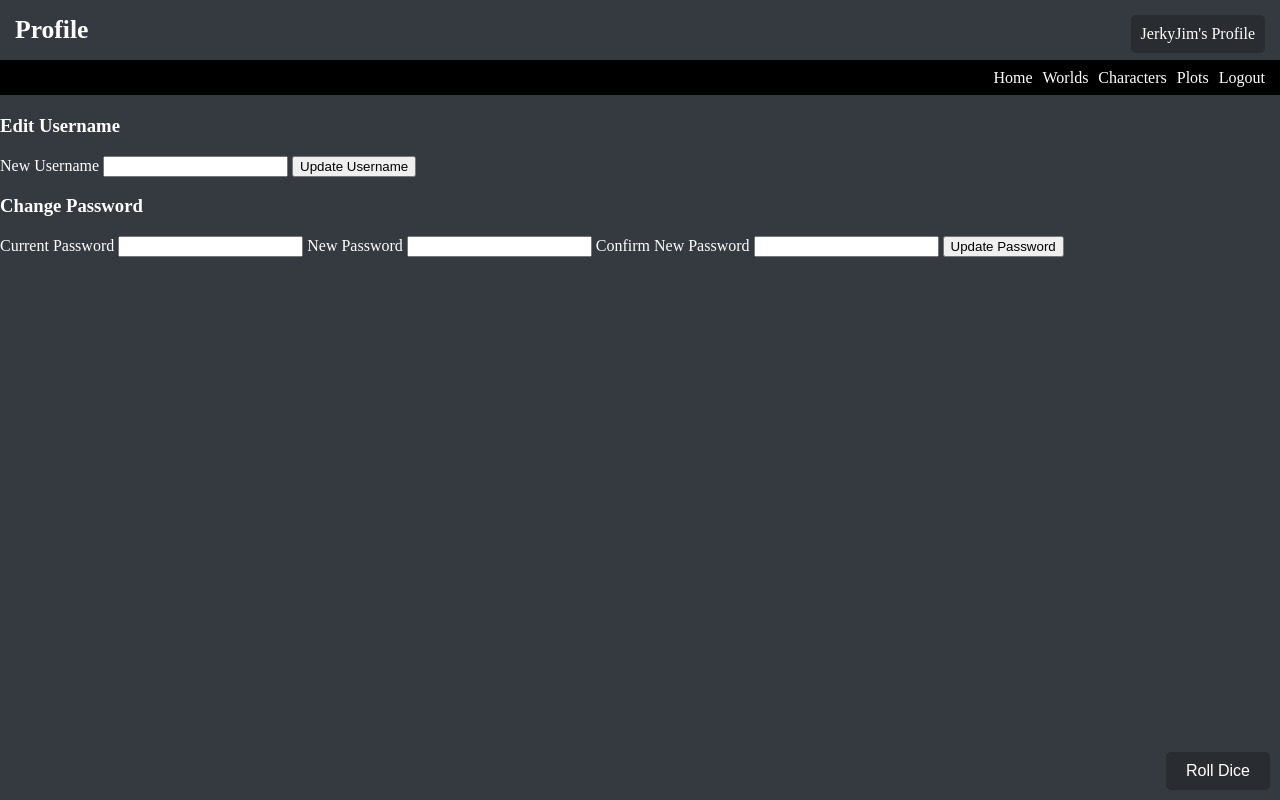
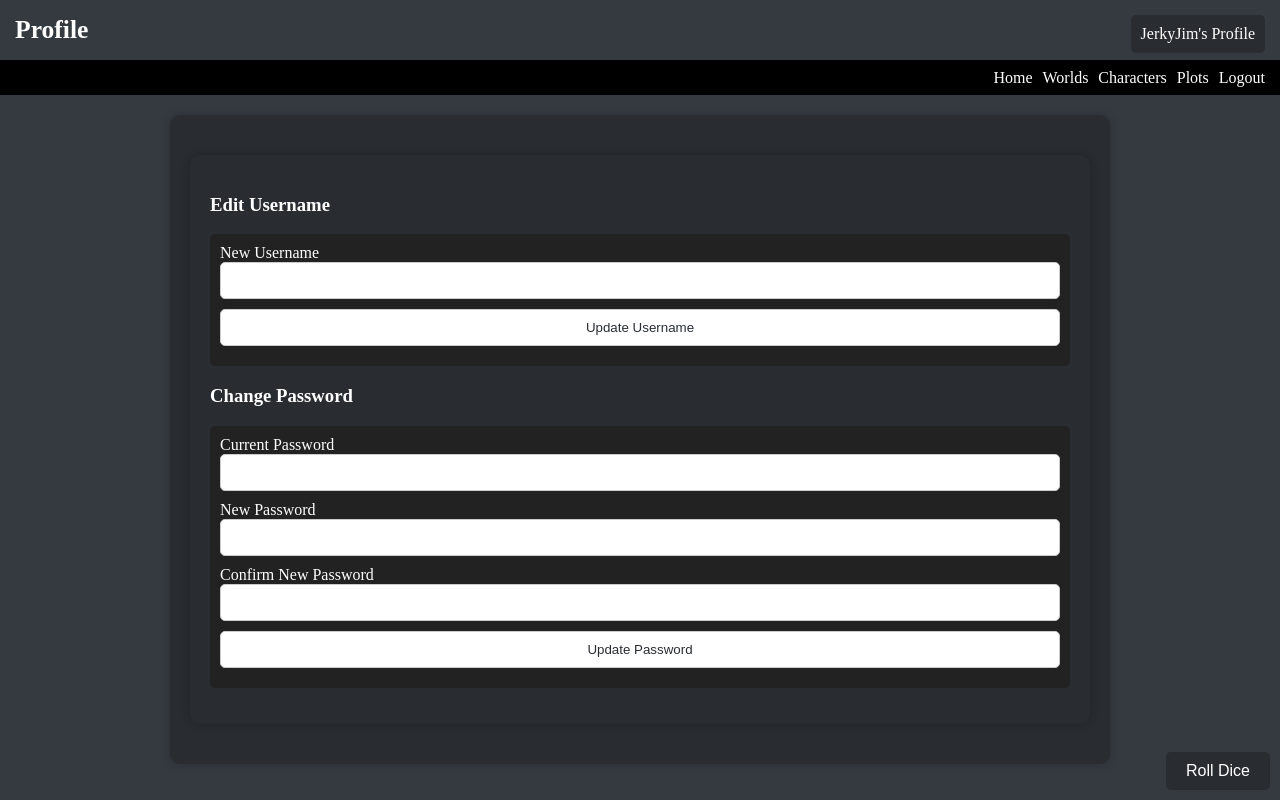
Before and after one commit to SeraphDH/capstone-WIP-, a Flask app: page /profile in a window 1280 px wide. Run offline with Flask 3, Linux system fonts and the light colour scheme; a user stored in the database is signed in; parts of the project's set-up code (start-up, migrations or seed data) failed here and were passed over.

Commit message:
Add files via upload

```diff
--- a/app.py
+++ b/app.py
@@ -212,7 +212,7 @@ def add_character(world_id=None):
             if world_id is not None:
                 return redirect(url_for('world_detail', world_id=world_id))
             else:
-                return redirect(url_for('character_list'))  # Update with the actual endpoint for your character list page
+                return redirect(url_for('character_list'))
 
     return render_template('add_character.html', world_id=world_id)
 
@@ -289,17 +289,27 @@ def plots():
         else:
             return render_template('plots.html', worlds=worlds)
 
-@app.route('/update_plot_data/<world_id>', methods = ['POST'])
+@app.route('/update_plot_data/<world_id>', methods=['POST'])
 @login_required
 def update_plot_data(world_id):
     world = World.query.get(world_id)
+
     if request.method == 'POST':
         main_quest = request.form.get('main_quests')
-        # plot_data = PlotData.query.get(world.plots.id)
-        # check for existing plot data, if exists then update it, else create a new one from scratch.
-        return redirect(url_for('plots', world_id))
+
+        plot_data = PlotData.query.filter_by(world_id=world.id).first()
+
+        if plot_data:
+            plot_data.main_quests = main_quest
+        else:
+            plot_data = PlotData(main_quests=main_quest, world=world)
+
+        db.session.add(plot_data)
+        db.session.commit()
+
+        return redirect(url_for('plots', world_id=world_id))
     else:
-        return redirect(url_for('plots', world_id))
+        return redirect(url_for('plots', world_id=world_id))
 
 @app.route('/register', methods=['GET', 'POST'])
 def register():
--- a/static/css/style.css
+++ b/static/css/style.css
@@ -89,7 +89,14 @@ h1 {
     max-height: 200px;
 }
 
-.container { margin-top: 20px; }
+.container {
+    max-width: 900px; /* Adjust the width as per your preference */
+    margin: 20px auto; /* Center the container horizontally */
+    padding: 20px;
+    background-color: #292d32;
+    border-radius: 10px;
+    box-shadow: 0 0 10px rgba(0, 0, 0, 0.2);
+}
 
 #diceRollerPopup {
     display: none;
--- a/templates/login.html
+++ b/templates/login.html
@@ -5,13 +5,15 @@
 {% block title %}Login - Dungeon Master's Companion{% endblock %}
 
 {% block content %}
-    <form method="POST" action="{{ url_for('login') }}">
+<div class="container">
+    <form method="POST" action="{{ url_for('login') }}" class="edit-form">
         <label for="username">Username:</label>
         <input type="text" id="username" name="username" required>
         <br>
         <label for="password">Password:</label>
         <input type="password" id="password" name="password" required>
         <br>
-        <button type="submit">Login</button>
+        <button type="submit" class="add-character-form-button">Login</button>
     </form>
+</div>
 {% endblock %}
--- a/templates/profile.html
+++ b/templates/profile.html
@@ -3,16 +3,17 @@
 {% extends 'base.html' %}
 
 {% block content %}
+<div class="container">
     <h3>Edit Username</h3>
-    <form method="post" action="{{ url_for('profile') }}">
+    <form method="post" action="{{ url_for('profile') }}" class="edit-form">
         {{ edit_profile_form.hidden_tag() }}
         {{ edit_profile_form.new_username.label }}
         {{ edit_profile_form.new_username(class="form-control") }}
-        {{ edit_profile_form.submit(class="btn btn-primary mt-2") }}
+        {{ edit_profile_form.submit(class="add-character-form-button") }}
     </form>
 
     <h3>Change Password</h3>
-    <form method="post" action="{{ url_for('profile') }}">
+    <form method="post" action="{{ url_for('profile') }}" class="edit-form">
         {{ change_password_form.hidden_tag() }}
         {{ change_password_form.current_password.label }}
         {{ change_password_form.current_password(class="form-control") }}
@@ -20,6 +21,8 @@
         {{ change_password_form.new_password(class="form-control") }}
         {{ change_password_form.confirm_new_password.label }}
         {{ change_password_form.confirm_new_password(class="form-control") }}
-        {{ change_password_form.submit(class="btn btn-primary mt-2") }}
+        {{ change_password_form.submit(class="add-character-form-button") }}
     </form>
+</div>
+
 {% endblock %}
```
Also changed, not shown: templates/character_list.html (+7 -1 lines), templates/register.html (+5 -2 lines), instance/site.db, templates/plots.html (indentation only).
